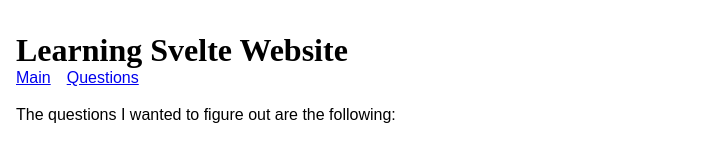
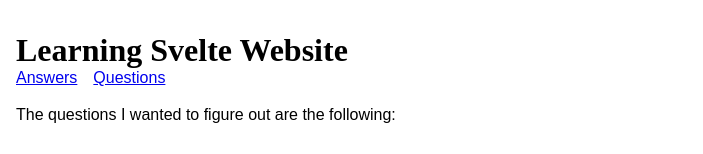
Before and after one commit to felix-tjernberg/svelte-learning, a SvelteKit app: page /questions in a window 1280 px wide. Shown: the top 154 px of the page, without its empty margins (0-703 px from the left). Built offline with nearby package versions, Linux system fonts and the light colour scheme.

Commit message:
Change link word

```diff
--- a/src/routes/+layout.svelte
+++ b/src/routes/+layout.svelte
@@ -1,6 +1,6 @@
 <h1>Learning svelte website</h1>
 <nav>
-	<a href="/">Main</a>
+	<a href="/">Answers</a>
 	<a href="/questions">Questions</a>
 </nav>
 <slot />
```
